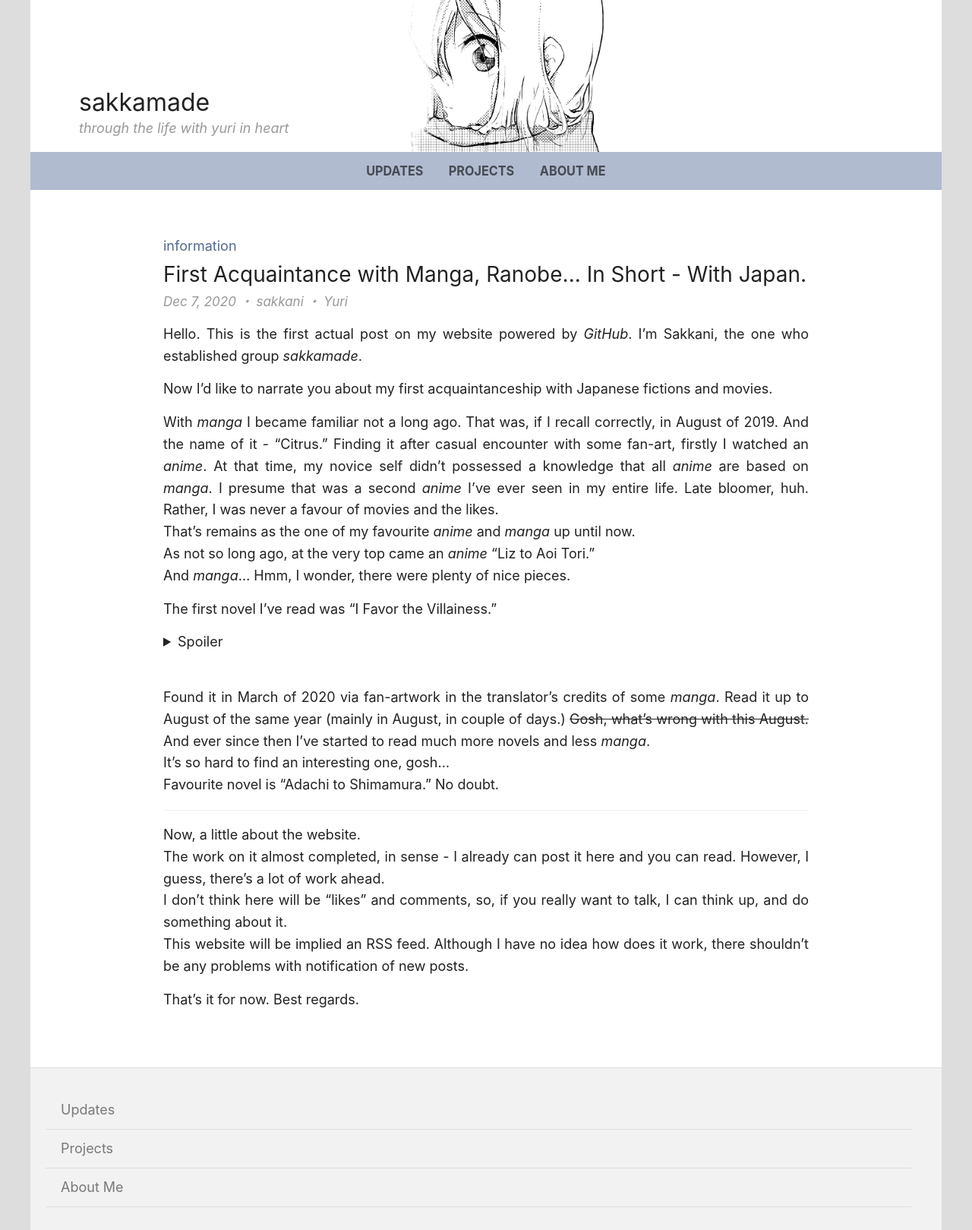
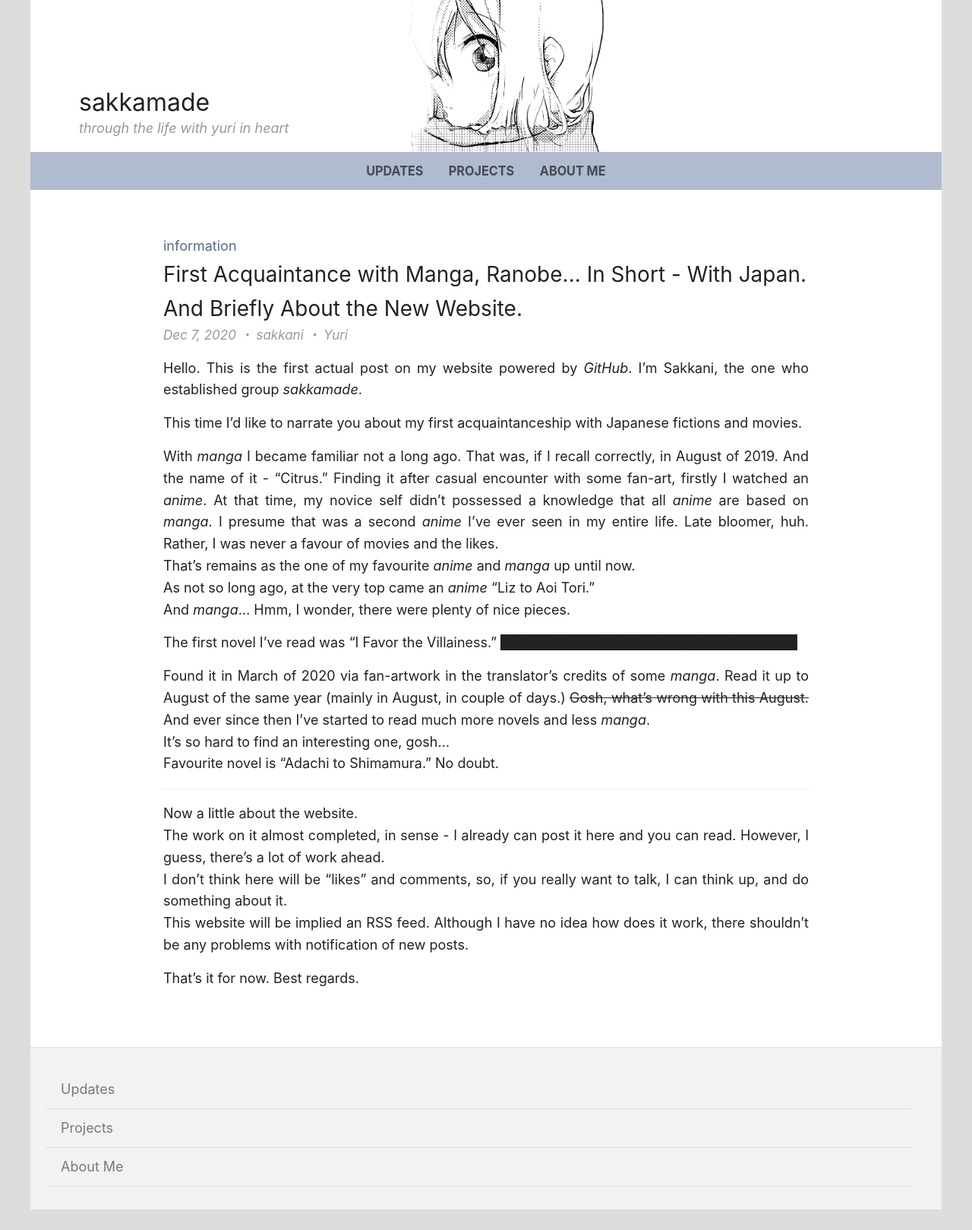
Before and after one commit to roshiajin-kunai/sakkamade.github.io, a Jekyll site: the page built from _posts/2020-12-07-first post.md, in a window 1280 px wide. Shown: the whole page at 76% size. Built offline with Jekyll 4.4.1, drawn with Linux system fonts in a browser that asks for light colours; after the commit the page ends 1592 px from its top, so only the background shows below that.

Commit message:
towards yuri 0.2.1 (post fix/ spoiler)

```diff
--- a/_posts/2020-12-07-first post.md
+++ b/_posts/2020-12-07-first post.md
@@ -1,6 +1,6 @@
 ---
 layout: post
-title:  "First Acquaintance with Manga, Ranobe... In Short - With Japan."
+title:  "First Acquaintance with Manga, Ranobe... In Short - With Japan. And Briefly About the New Website."
 date:   2020-12-07
 categories:
  - information
@@ -12,7 +12,7 @@ tags:
 
 Hello. This is the first actual post on my  website powered by *GitHub*. I'm Sakkani, the one who established group *sakkamade*.
 
-Now I'd like to narrate you about my first acquaintanceship with Japanese fictions and movies.
+This time I'd like to narrate you about my first acquaintanceship with Japanese fictions and movies.
 
 <!--e-->
 
@@ -21,11 +21,7 @@ That's remains as the one of my favourite *anime* and *manga* up until now.
 As not so long ago, at the very top came an *anime* "Liz to Aoi Tori."
 And *manga*... Hmm, I wonder, there were plenty of nice pieces.
 
-The first novel I've read was "I Favor the Villainess."
-
-<details><summary>Spoiler</summary>
-Best part I consider the story about Rei's past.
-</details><br>
+The first novel I've read was "I Favor the Villainess." <span class="spoiler">Best part I consider the story about Rei's past.</span>
 
 Found it in March of 2020 via fan-artwork in the translator's credits of some *manga*. Read it up to August of the same year (mainly in August, in couple of days.) <del>Gosh, what's wrong with this August.</del> And ever since then I've started to read much more novels and less *manga*.
 It's so hard to find an interesting one, gosh...
@@ -33,7 +29,7 @@ Favourite novel  is "Adachi to Shimamura." No doubt.
 
 ---
 
-Now, a little about the website.
+Now a little about the website.
 The work on it almost completed, in sense - I already can post it here and you can read. However, I guess, there's a lot of work ahead.
 I don't think here will be "likes" and comments, so, if you really want to talk, I can think up, and do something about it.
 This website will be implied an RSS feed. Although I have no idea how does it work, there shouldn't be any problems with notification of new posts.
--- a/_sass/minima/_layout.scss
+++ b/_sass/minima/_layout.scss
@@ -275,3 +275,13 @@
   margin: 2em 0;
   padding: 2em 0;
 }
+
+
+
+.spoiler {
+  background: $almost-black;
+  transition: .1s;
+}
+.spoiler:hover {
+  background: transparent;
+}
--- a/pages/about.markdown
+++ b/pages/about.markdown
@@ -4,4 +4,4 @@ title: About
 permalink: /about/
 ---
 
-I create this website for publishing my translations of Japanese *web-novels*. After a month at *WordPress* I decided to move on *github*.
+I create this website for publishing my translations of Japanese *web-novels*. After a month at *WordPress* I decided to move to *GitHub*.
```
